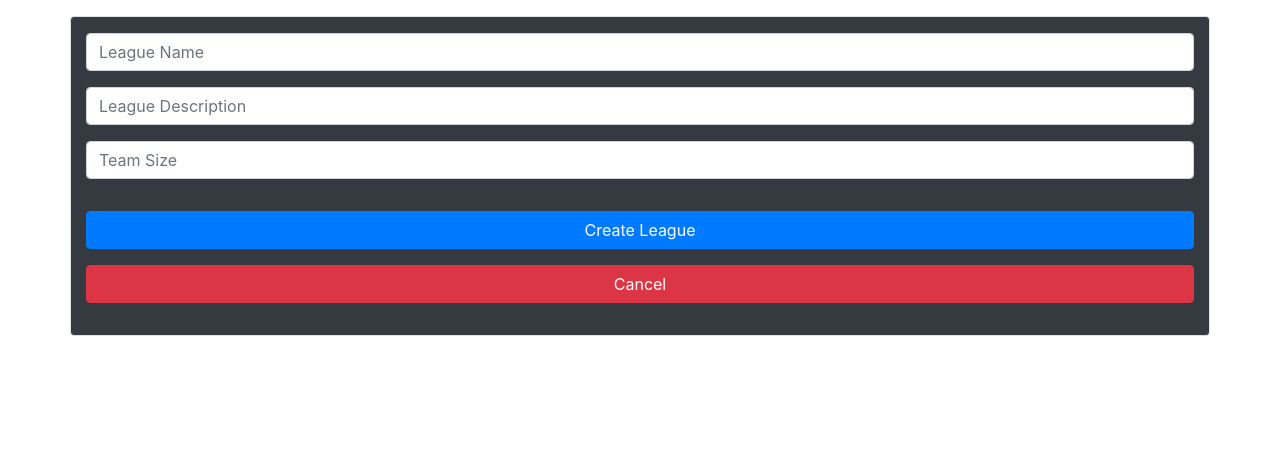
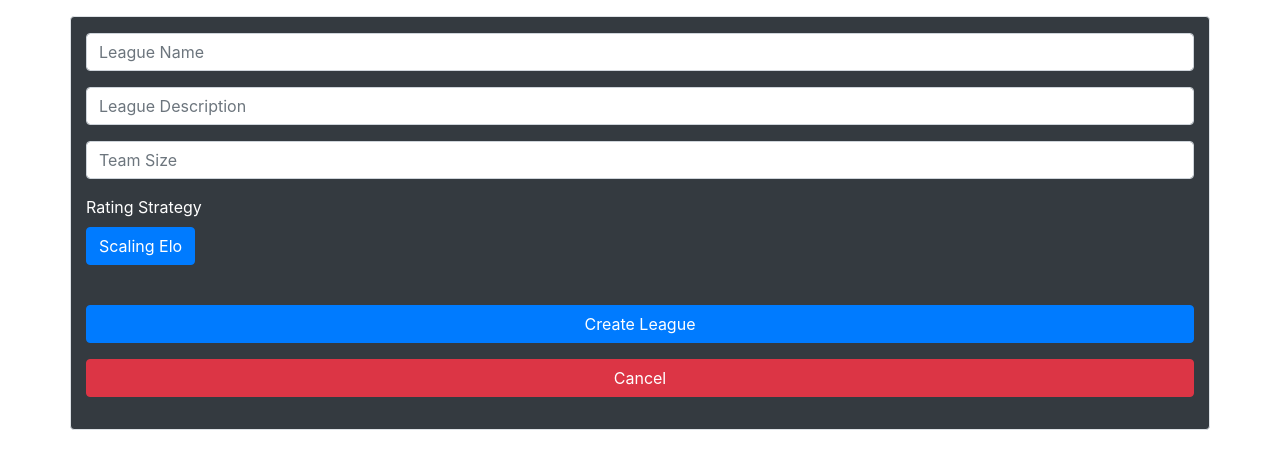
Before and after one commit to TylerHolcombe/leagueit-ui, an Angular app: page /leagues/new in a window 1280 px wide. Shown: the top 468 px of the page. Built offline with nearby package versions, Linux system fonts and the light colour scheme.

Commit message:
Adding button group for selecting a rating strategy

```diff
--- a/src/app/app.module.ts
+++ b/src/app/app.module.ts
@@ -1,11 +1,13 @@
+import { BrowserAnimationsModule } from '@angular/platform-browser/animations';
 import { BrowserModule } from '@angular/platform-browser';
 import { HttpClientModule } from '@angular/common/http';
 import { NgModule } from '@angular/core';
 import { ReactiveFormsModule } from '@angular/forms';
 
+import { ButtonsModule } from 'ngx-bootstrap/buttons';
+
 import { AppRoutingModule } from './app-routing.module';
 import { AppComponent } from './app.component';
-import { BrowserAnimationsModule } from '@angular/platform-browser/animations';
 import { LoginComponent } from './login/login.component';
 import { HomeComponent } from './home/home.component';
 import { SignupComponent } from './signup/signup.component';
@@ -22,14 +24,15 @@ import { httpInterceptorProviders } from './http-interceptors';
     SignupComponent,
     LeaguesComponent,
     LeagueComponent,
-    CreateLeagueComponent
+    CreateLeagueComponent,
   ],
   imports: [
     BrowserModule,
     HttpClientModule,
     ReactiveFormsModule,
     AppRoutingModule,
-    BrowserAnimationsModule
+    BrowserAnimationsModule,
+    ButtonsModule.forRoot(),
   ],
   providers: [httpInterceptorProviders],
   bootstrap: [AppComponent]
--- a/src/app/leagues/create-league/create-league.component.html
+++ b/src/app/leagues/create-league/create-league.component.html
@@ -10,7 +10,14 @@
     </div>
     <div class="form-group">
       <input type="number" class="form-control" formControlName="team-size" placeholder="Team Size">
-      <!-- TODO add radio button for rating strategy -->
+    </div>
+    <div class="form-group">
+      <label for="rating-strategy-div">Rating Strategy</label>
+      <div name="rating-strategy-div" class="btn-group w-100" btnRadioGroup formControlName="rating-strategy">
+        <div *ngFor="let strategy of ratingStrategyList">
+          <label btnRadio="{{strategy}}" class="btn btn-primary" tabindex="0" role="button">{{strategy}}</label>
+        </div>
+      </div>
     </div>
     <div class="form-group">
       <button type="submit" class="btn btn-primary w-100 mt-3">Create League</button>
--- a/src/app/leagues/create-league/create-league.component.ts
+++ b/src/app/leagues/create-league/create-league.component.ts
@@ -10,19 +10,20 @@ import { environment } from '../../../environments/environment';
   styleUrls: ['./create-league.component.css']
 })
 export class CreateLeagueComponent implements OnInit {
-  // TODO implement max lengths for free text fields
-  private maxLeagueNameLength: number = environment.maxUsernameLength;
-  private leagueNameRegex: string = environment.usernameRegex;
-  private maxLeagueDescriptionLength: number = 500;
+  private maxLeagueNameLength: number = environment.maxLeagueNameLength;
+  private leagueNameRegex: string = environment.leagueNameRegex;
+  private maxLeagueDescriptionLength: number = environment.maxLeagueDescriptionLength;
+
+  ratingStrategyList: string[] = environment.ratingStrategies;
 
   newLeagueModel: NewLeagueModel = new NewLeagueModel();
 
   newLeagueForm = new FormGroup({
     'name': new FormControl('', [Validators.required, Validators.maxLength(this.maxLeagueNameLength), Validators.pattern(this.leagueNameRegex)]),
-    'description': new FormControl('', [Validators.required, Validators.maxLength(this.maxLeagueDescriptionLength)]),
+    'description': new FormControl('', [Validators.maxLength(this.maxLeagueDescriptionLength)]),
     'team-size': new FormControl('', [Validators.required]),
-  },
-  );
+    'rating-strategy': new FormControl('', [Validators.required]),
+  });
 
   get name() {
     return this.newLeagueForm.get('name');
@@ -36,6 +37,10 @@ export class CreateLeagueComponent implements OnInit {
     return this.newLeagueForm.get('team-size');
   }
 
+  get ratingStrategy() {
+    return this.newLeagueForm.get('rating-strategy');
+  }
+
   constructor(private router: Router) { }
 
   ngOnInit() {
@@ -45,7 +50,6 @@ export class CreateLeagueComponent implements OnInit {
     this.newLeagueModel.clearErrors();
     if(this.newLeagueForm.valid) {
       // TODO: submit to service and handle errors. On success navigate home.
-      console.log("Submitted");
       this.router.navigate(['/home']);
     }
     else {
--- a/src/environments/environment.ts
+++ b/src/environments/environment.ts
@@ -5,9 +5,17 @@
 export const environment = {
   production: false,
   leagueitServiceUrl: 'http://localhost:8080',
+
+  // Signup Form
   maxPasswordLength: 255,
   maxUsernameLength: 255,
   usernameRegex: "[A-Za-z1-9_\.]+",
+
+  // Create League Form
+  maxLeagueNameLength: 255,
+  leagueNameRegex: "[A-Za-z1-9_\.]+",
+  maxLeagueDescriptionLength: 1000,
+  ratingStrategies: ['Scaling Elo'],
 };
 
 /*
```
